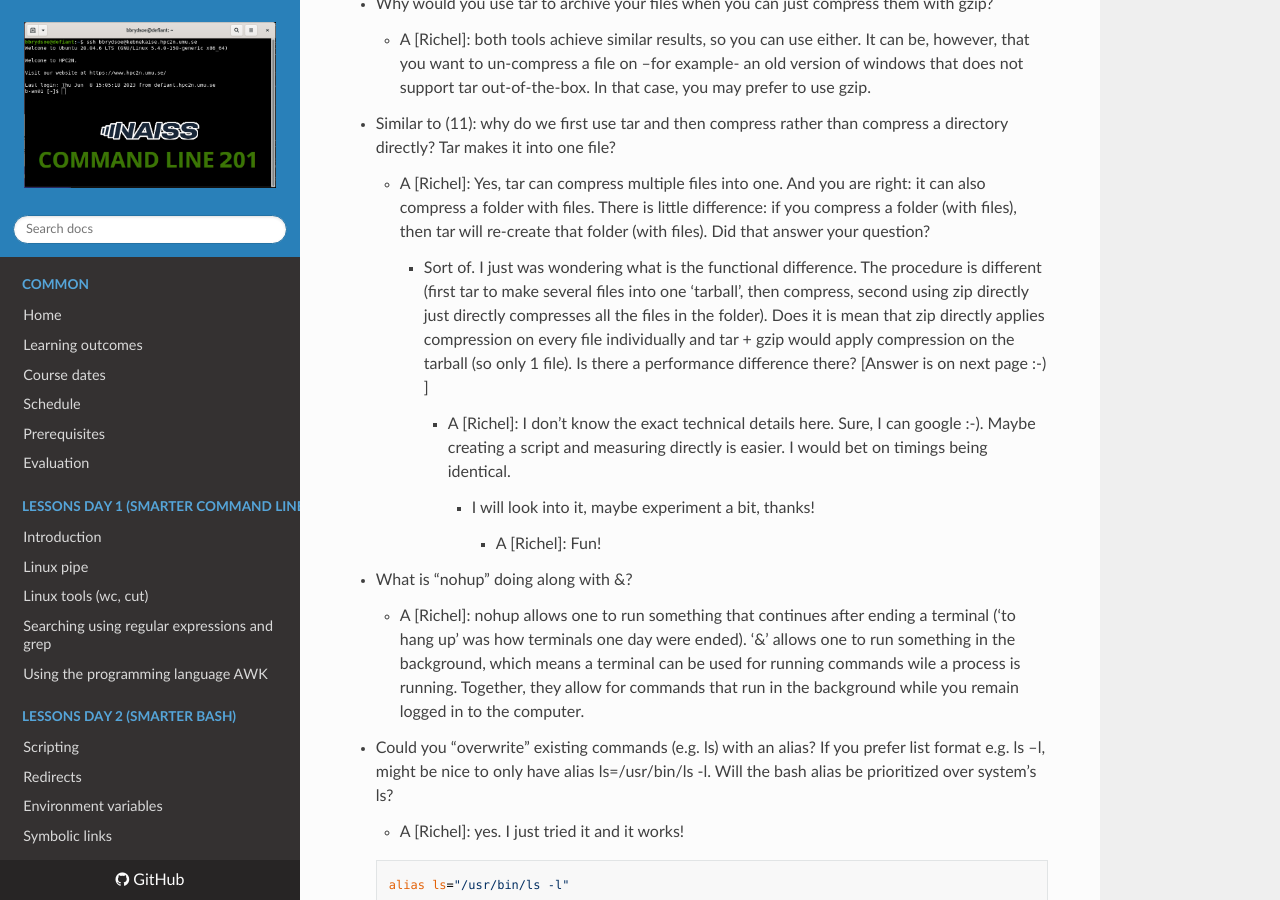
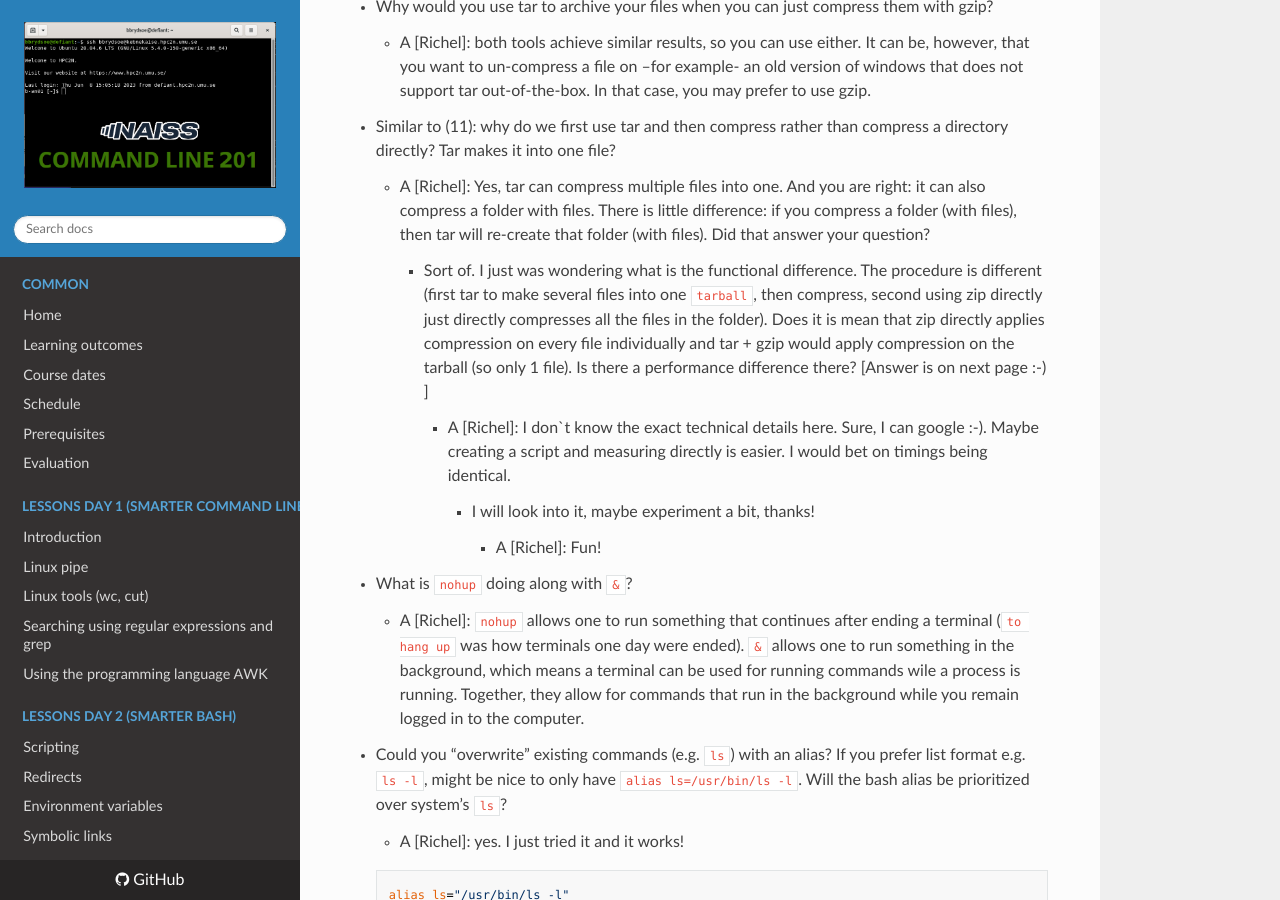
Before and after one commit to UPPMAX/linux-command-line-201, an MkDocs documentation site: the page built from docs/reflections/20250603/README.md, in a window 1280 px wide and 900 px high, scrolled down 2779 px. Built offline with MkDocs 1.6.1, drawn with Linux system fonts in a browser that asks for light colours; nearby versions of some CDN libraries; some of the changed text lies outside the part shown.

Commit message:
Fix spelling

```diff
--- a/docs/reflections/20250603/README.md
+++ b/docs/reflections/20250603/README.md
@@ -81,10 +81,10 @@ Time |Activity
   stats concept...
 
     - A [Richel]: any program can create different types of output.
-      Regular output goes to ‘the standard output’ (also called stdout).
+      Regular output goes to `the standard output` (also called stdout).
       In a similar fashion, programs can write their error messages
-      to a different ‘thing’ (called a ‘stream’), called ‘standard error’
-      or ‘stderr’. When this stream is displayed on screen, it sometimes is
+      to a different `thing` (called a `stream`), called `standard error`
+      or `stderr`. When this stream is displayed on screen, it sometimes is
       colored red, to indicate the text was sent to the standard error stream.
       Does that help? Yes thanks
 
@@ -142,14 +142,14 @@ I did the evaluation here.
 
         - Sort of. I just was wondering what is the functional difference.
           The procedure is different (first tar to make several files into
-          one ‘tarball’, then compress, second using zip directly just
+          one `tarball`, then compress, second using zip directly just
           directly compresses all the files in the folder). Does it is mean
           that zip directly applies compression on every file individually
           and tar + gzip would apply compression on the tarball (so only 1
           file). Is there a performance difference there?
           [Answer is on next page :-) ]
 
-            - A [Richel]: I don’t know the exact technical details here.
+            - A [Richel]: I don`t know the exact technical details here.
               Sure, I can google :-). Maybe creating a script and measuring
               directly is easier. I would bet on timings being identical.
 
@@ -157,18 +157,19 @@ I did the evaluation here.
 
                     - A [Richel]: Fun!
 
-- What is “nohup” doing along with &?
+- What is `nohup` doing along with `&`?
 
-    - A [Richel]: nohup allows one to run something that continues after
-      ending a terminal (‘to hang up’ was how terminals one day were ended).
-      ‘&’ allows one to run something in the background, which means a
+    - A [Richel]: `nohup` allows one to run something that continues after
+      ending a terminal (`to hang up` was how terminals one day were ended).
+      `&` allows one to run something in the background, which means a
       terminal can be used for running commands wile a process is running.
       Together, they allow for commands that run in the background while you
       remain logged in to the computer.
 
-- Could you "overwrite” existing commands (e.g. ls) with an alias? If you
-  prefer list format e.g. ls –l, might be nice to only have
-  alias ls=/usr/bin/ls -l. Will the bash alias be prioritized over system’s ls?
+- Could you "overwrite” existing commands (e.g. `ls`) with an alias? If you
+  prefer list format e.g. `ls -l`, might be nice to only have
+  `alias ls=/usr/bin/ls -l`.
+  Will the bash alias be prioritized over system's `ls`?
 
     - A [Richel]: yes. I just tried it and it works!
 
```
Also changed, not shown: other parts of docs/reflections/20250603/README.md (+2 -2 lines), .wordlist.txt.
